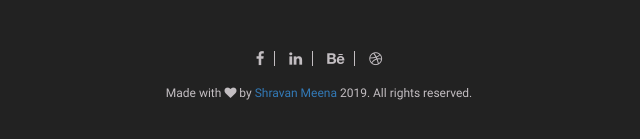
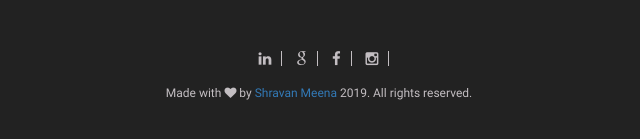
Before and after one commit to ShravanMeena/BroCoders, a plain HTML site: page index.html in a window 1280 px wide. Shown: the part 5362-5501 px from the top of the page, 321-961 px from the left. Drawn offline with Linux system fonts and the light colour scheme.

Commit message:
Update index.html

```diff
--- a/index.html
+++ b/index.html
@@ -407,10 +407,10 @@
                         <div class="main-footer">
 
                             <div class="social">
+                                 <a href="https://www.linkedin.com/in/shravanmeena/"><i class="fa fa-linkedin"></i></a>
+                                <a href="https://www.stardomadda.com/"><i class="fa fa-google"></i></a>
                                 <a href="https://www.facebook.com/shrwan.meena.1"><i class="fa fa-facebook"></i></a>
-                                <a href="#"><i class="fa fa-linkedin"></i></a>
-                                <a href="#"><i class="fa fa-behance"></i></a>
-                                <a href="#"><i class="fa dribbble fa-dribbble"></i></a>
+                                <a href="https://www.instagram.com/shravanmeena99/"><i class="fa fa-instagram"></i></a>
                             </div>
 
                             <p>Made with <i class="fa fa-heart"></i> by <a target="_blank" href="https://github.com/shravanmeena"> Shravan Meena </a>2019. All rights reserved.</p>
```
